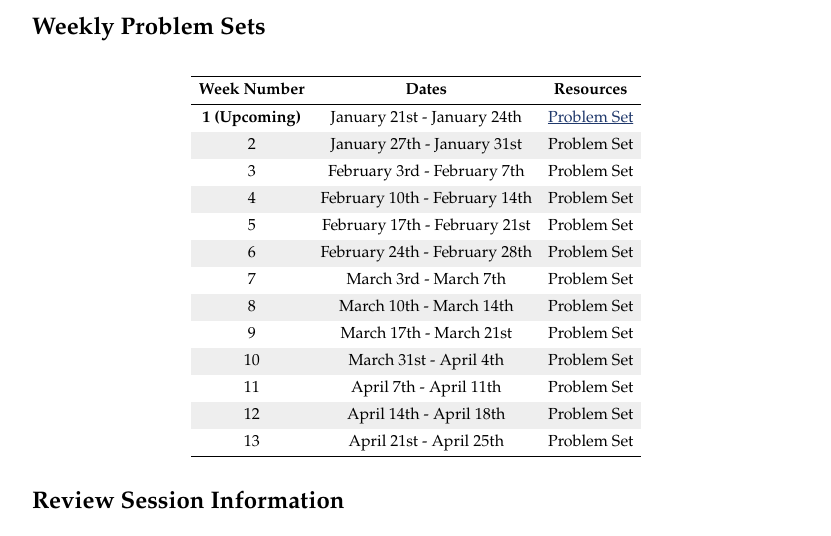
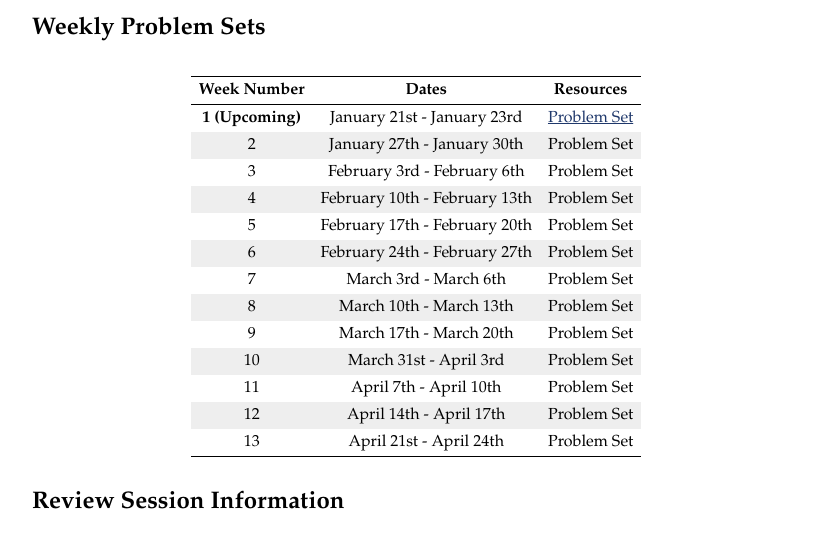
Before and after one commit to JHU-ODE-PILOT/SP25, a Jekyll site: the page built from problem_sets.md, in a window 1280 px wide. Shown: the part 194-730 px from the top of the page, without its empty margins (224-1055 px from the left). Built offline with Jekyll 4.4.1, drawn with Linux system fonts in a browser that asks for light colours.

Commit message:
updated dates

```diff
--- a/problem_sets.md
+++ b/problem_sets.md
@@ -12,19 +12,19 @@ category: "problem_sets"
 
 | Week Number | Dates | Resources |
 |:-----------:|:-----:|:---------:|
-| **1 (Upcoming)** | January 21st - January 24th | [Problem Set]() |
-| 2 | January 27th - January 31st | Problem Set |
-| 3 | February 3rd - February 7th | Problem Set |
-| 4 | February 10th - February 14th | Problem Set |
-| 5 | February 17th - February 21st | Problem Set |
-| 6 | February 24th - February 28th | Problem Set |
-| 7 | March 3rd - March 7th | Problem Set |
-| 8 | March 10th - March 14th | Problem Set |
-| 9 | March 17th - March 21st | Problem Set |
-| 10 | March 31st - April 4th | Problem Set |
-| 11 | April 7th - April 11th | Problem Set |
-| 12 | April 14th - April 18th | Problem Set |
-| 13 | April 21st - April 25th | Problem Set |
+| **1 (Upcoming)** | January 21st - January 23rd | [Problem Set]() |
+| 2 | January 27th - January 30th | Problem Set |
+| 3 | February 3rd - February 6th | Problem Set |
+| 4 | February 10th - February 13th | Problem Set |
+| 5 | February 17th - February 20th | Problem Set |
+| 6 | February 24th - February 27th | Problem Set |
+| 7 | March 3rd - March 6th | Problem Set |
+| 8 | March 10th - March 13th | Problem Set |
+| 9 | March 17th - March 20th | Problem Set |
+| 10 | March 31st - April 3rd | Problem Set |
+| 11 | April 7th - April 10th | Problem Set |
+| 12 | April 14th - April 17th | Problem Set |
+| 13 | April 21st - April 24th | Problem Set |
 
 ## Review Session Information
 
```
Also changed, not shown: index.md (+1 -1 lines).
